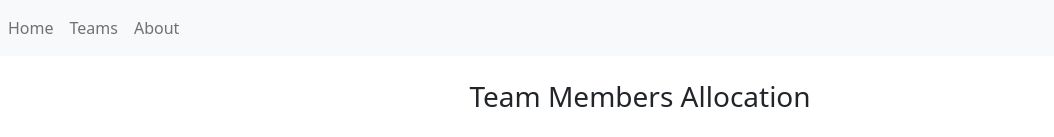
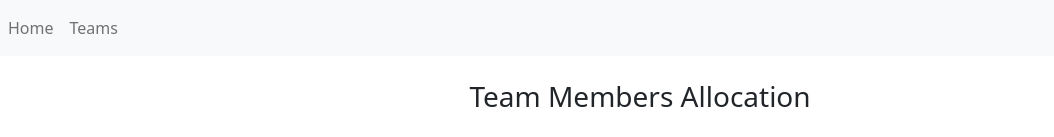
Before and after one commit to WESTIEWEB/EmployeeTeamManager, a React (Vite) app: page / in a window 1280 px wide. Shown: the top 137 px of the page, without its empty margins (0-1054 px from the left). Built offline with nearby package versions, Linux system fonts and the light colour scheme.

Commit message:
background color added to nav-link items on hover

```diff
--- a/src/App.css
+++ b/src/App.css
@@ -13,6 +13,11 @@ body {
 }
 .text-center{
   text-align:center;
+}
+
+.hoverme:hover{
+  background-color:#b24d44;
+  color:#FFF !important;
 }
 
 .footer {
--- a/src/App.jsx
+++ b/src/App.jsx
@@ -3,7 +3,6 @@ import './App.css'
 import Header from './Components/HeaderCard/Header';
 import Footer from './Components/Footer/Footer';
 import Employee from './pages/Employee';
-import NotFound from "./NotFound";
 import { Route, Routes, BrowserRouter as Router} from "react-router-dom";
 import GroupedTeamMembers from "./pages/GroupedTeamMembers";
 import Nav from "./Components/NavBar/NavBar"
@@ -123,7 +122,6 @@ export default function App() {
         <Header selectedTeam={selectedTeam} selectedTeamCount={employees.filter(elem=>(elem.teamName===selectedTeam)).length} />
         <Routes>
           <Route path="/" element={<Employee employees={employees} handleTeamSelection={handleTeamSelection} handleCardClick={handleCardClick} selectedTeam={selectedTeam} />} />
-          <Route path="*" element={<NotFound />} />
           <Route path="/GroupedTeamMembers" element={<GroupedTeamMembers employees={employees} selectedTeam={selectedTeam} setTeam={setTeam} />} />
 
         </Routes>
--- a/src/Components/NavBar/NavBar.jsx
+++ b/src/Components/NavBar/NavBar.jsx
@@ -1,21 +1,17 @@
 import {Link} from "react-router-dom";
 
 const Nav = () => {
+
   return (
     <nav className="navbar navbar-expand-lg navbar-light bg-light">
       <ul className="navbar-nav me-auto mb-2 mb-lg-0">
         <li className="nav-item"></li>
-          <Link className="nav-link" to="/">
+          <Link className="nav-link hoverme" to="/">
             Home
           </Link>
         <li className="nav-item">
-          <Link className="nav-link" to="GroupedTeamMembers">
+          <Link className="nav-link hoverme" to="GroupedTeamMembers">
             Teams
-          </Link>
-        </li>
-        <li className="nav-item">
-          <Link className="nav-link" to="/not-found">
-            About
           </Link>
         </li>
       </ul>
```
